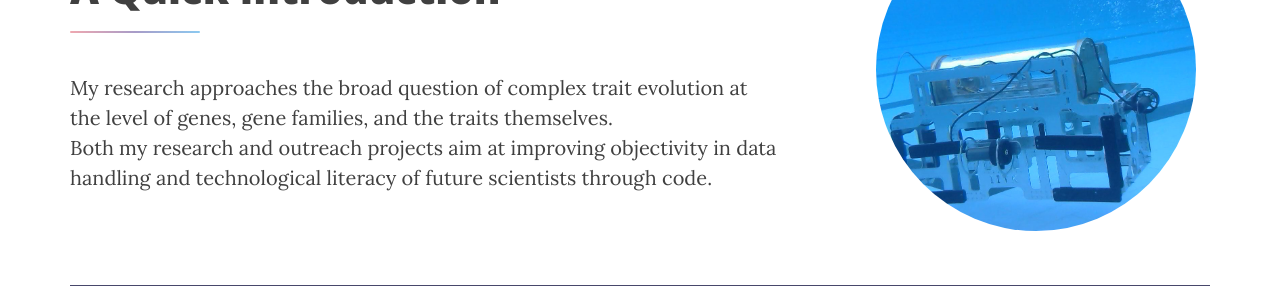
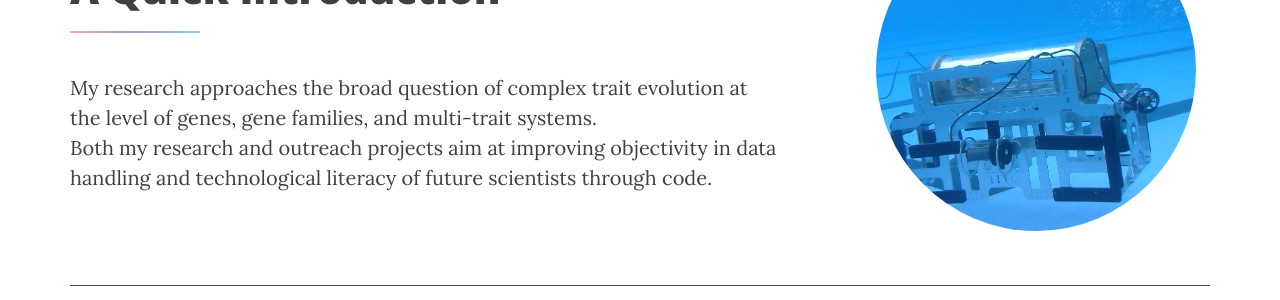
Before and after one commit to A-Swafford/a-swafford.github.io, a Jekyll site: the page built from index.html, in a window 1280 px wide and 900 px high, scrolled down 456 px. Shown: the part 185-485 px from the top of the window. Built offline with Jekyll 4.4.1, drawn with Linux system fonts in a browser that asks for light colours; nearby versions of some CDN libraries; the list of posts is cut into pages by our own code.

Commit message:
updated bio

```diff
--- a/index.html
+++ b/index.html
@@ -12,7 +12,7 @@ layout: splash
 					<header class="major">
 						<h2>A Quick Introduction</h2>
 					</header>
-					<p>My research approaches the broad question of complex trait evolution at the level of genes, gene families, and the traits themselves.  <br />Both my research and outreach projects aim at improving objectivity in data handling and technological literacy of future scientists through code.</p>
+					<p>My research approaches the broad question of complex trait evolution at the level of genes, gene families, and multi-trait systems.  <br />Both my research and outreach projects aim at improving objectivity in data handling and technological literacy of future scientists through code.</p>
 				</div>
 				<span class="image"><img src="images/vehicles/varun.jpg" alt="varun" /></span>
 			</div>
```
